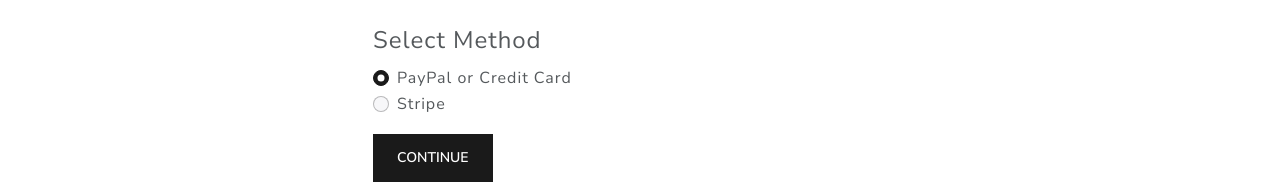
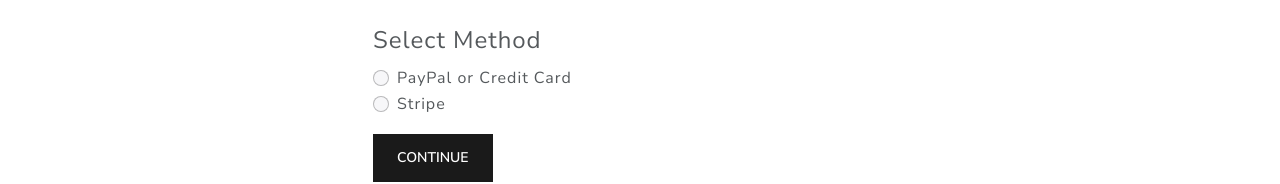
Before and after one commit to harishpariyar07/ProShop-Ecommerce, a React (Create React App) app in the folder frontend/: page /payment in a window 1280 px wide. Shown: the part 252-436 px from the top of the page. Built offline with nearby package versions, Linux system fonts and the light colour scheme.

Commit message:
Fix: payment method parsed from store if available

```diff
--- a/frontend/src/screens/PaymentScreen.js
+++ b/frontend/src/screens/PaymentScreen.js
@@ -1,6 +1,6 @@
 import { Button, Form, Col } from 'react-bootstrap'
 import { useNavigate } from 'react-router-dom'
-import { useEffect, useState, } from 'react'
+import { useState, } from 'react'
 import { useDispatch, useSelector } from 'react-redux'
 import FormContainer from '../components/FormContainer'
 import CheckoutSteps from '../components/CheckoutSteps'
@@ -18,7 +18,7 @@
         navigate('/shipping')
     }
 
-    const [paymentMethod, setPaymentMethod] = useState('PayPal')
+    const [paymentMethod, setPaymentMethod] = useState(cart.paymentMethod)
 
     const submitHandler = (e) => {
         e.preventDefault()
```
